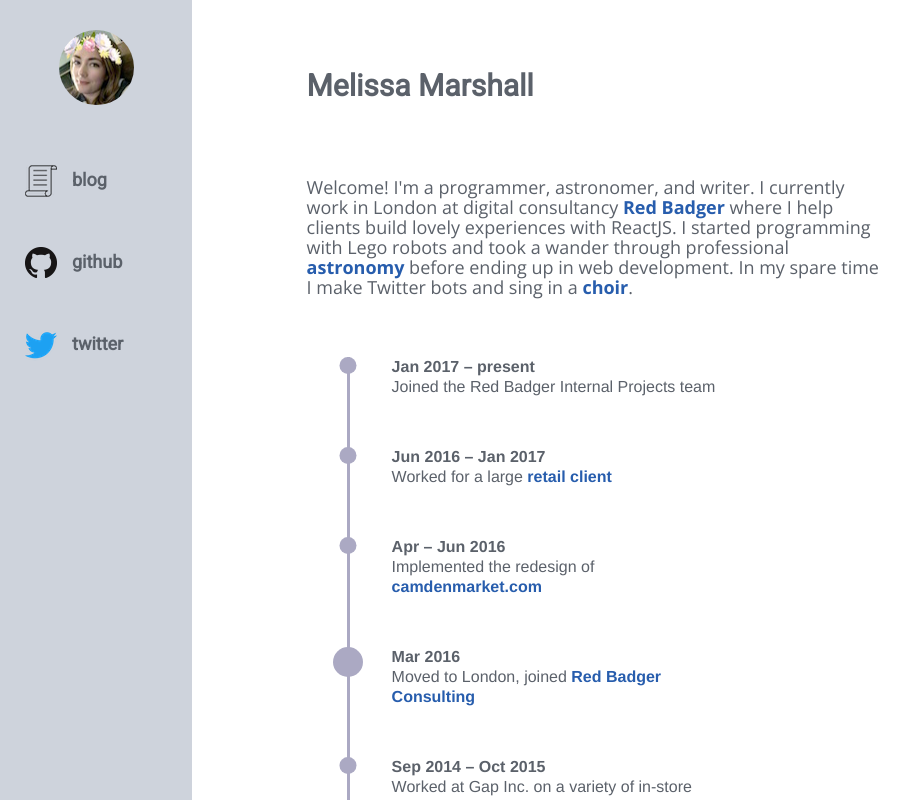
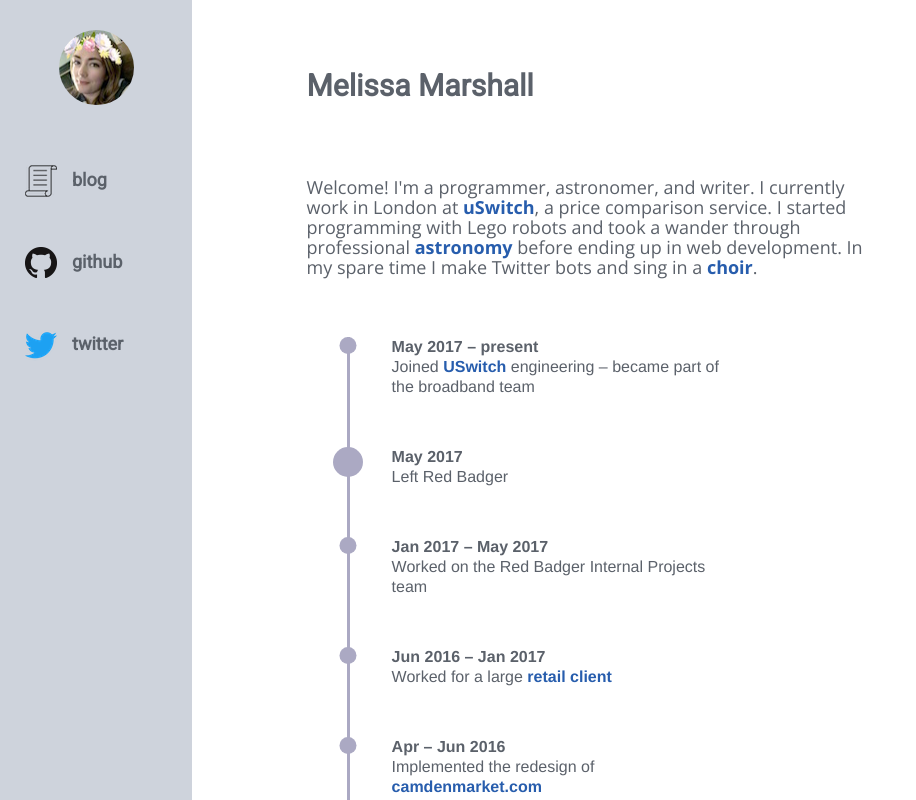
Before and after one commit to mveritym/super-duper-guacamole, a Vue app: page / in a window 1280 px wide. Shown: the top 800 px of the page, without its empty margins (0-916 px from the left). Built offline with nearby package versions, Linux system fonts and the light colour scheme.

Commit message:
Updating personal info

```diff
--- a/config/index.js
+++ b/config/index.js
@@ -23,7 +23,7 @@
   },
   dev: {
     env: require('./dev.env'),
-    port: 8080,
+    port: 3000,
     autoOpenBrowser: true,
     assetsSubDirectory: 'static',
     assetsPublicPath: '/',
--- a/src/components/Main.vue
+++ b/src/components/Main.vue
@@ -6,10 +6,9 @@
       <h2>Melissa Marshall</h2>
       <p>
         Welcome! I'm a programmer, astronomer, and writer. I currently work in London at
-        digital consultancy <a href="https://red-badger.com/">Red Badger</a> where I
-        help clients build lovely experiences with ReactJS. I started programming with
-        Lego robots and took a wander through professional <a
-        href="https://arxiv.org/find/astro-ph/1/au:+Marshall_M_V/0/1/0/all/0/1">astronomy</a>
+        <a href="https://labs.uswitch.com/">uSwitch</a>, a price comparison service.
+        I started programming with Lego robots and took a wander through professional
+        <a href="https://arxiv.org/find/astro-ph/1/au:+Marshall_M_V/0/1/0/all/0/1">astronomy</a>
         before ending up in web development. In my spare time I make Twitter bots and sing in
         a <a href="http://www.goldsmithschoral.org.uk/">choir</a>.
       </p>
--- a/src/components/Timeline.vue
+++ b/src/components/Timeline.vue
@@ -1,16 +1,22 @@
 <template>
   <div class="timeline">
     <ul>
-      <li style="display:none;">
+      <li class="minor">
+        <div>
+          <time>May 2017 – present</time>
+          <p>Joined <a href="https://labs.uswitch.com/">USwitch</a> engineering – became part of the broadband team</p>
+        </div>
+      </li>
+      <li>
         <div>
           <time>May 2017</time>
-          <p>Left Red Badger, joined USwitch</p>
+          <p>Left Red Badger</p>
         </div>
       </li>
       <li class="minor">
         <div>
-          <time>Jan 2017 – present</time>
-          <p>Joined the Red Badger Internal Projects team</p>
+          <time>Jan 2017 – May 2017</time>
+          <p>Worked on the Red Badger Internal Projects team</p>
         </div>
       </li>
       <li class="minor">
```
